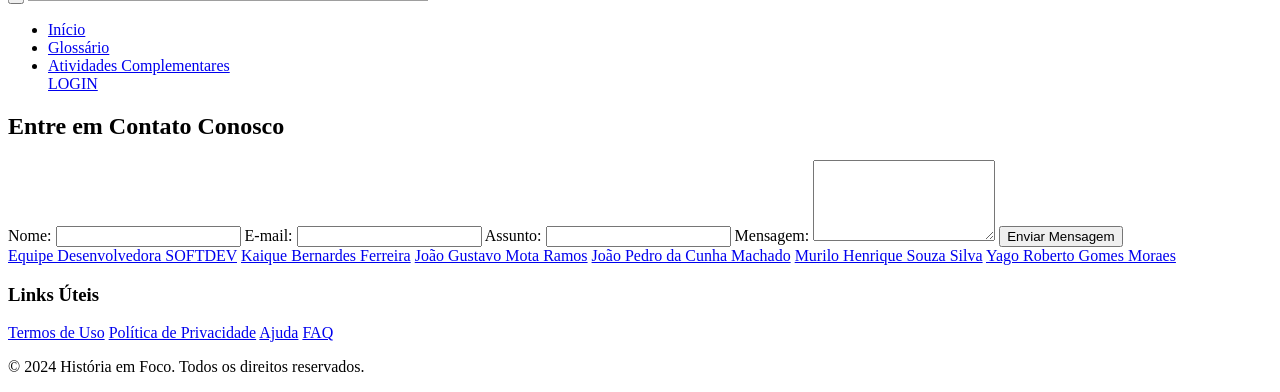
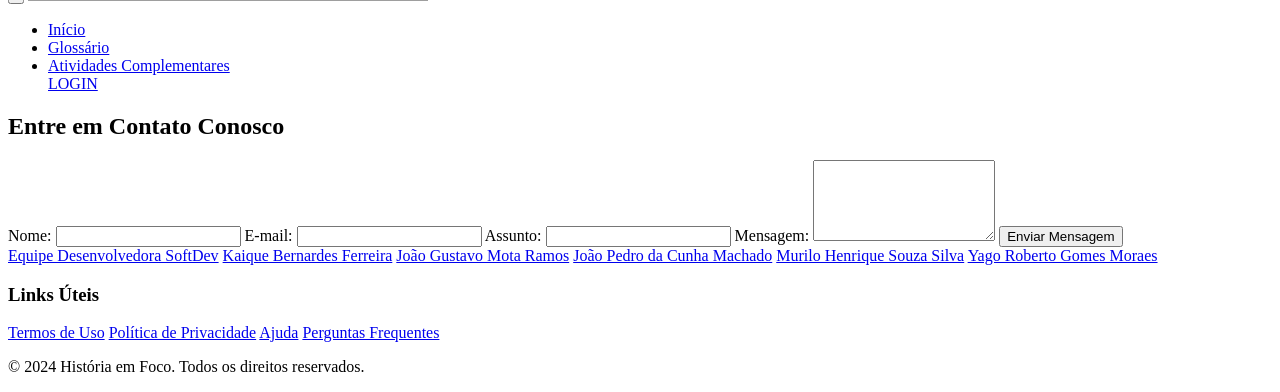
Before and after one commit to kbf0k/SENAI-HISTORIA, a PHP site: page /ajuda.php in a window 1280 px wide. Shown: the part 715-1107 px from the top of the page. Run offline with PHP 8.4, Linux system fonts and the light colour scheme; some libraries are stand-ins or nearby versions; grey boxes are pictures that could not be loaded.

Commit message:
ajustes textuais

```diff
--- a/php/ajuda.php
+++ b/php/ajuda.php
@@ -114,7 +114,7 @@ if ($_SERVER['REQUEST_METHOD'] == 'POST') {
 
 
     <footer class="footer">
-        <a id="titulo" href="desenvolvedores.php" target="_blank">Equipe Desenvolvedora SOFTDEV</a>
+        <a id="titulo" href="desenvolvedores.php" target="_blank">Equipe Desenvolvedora SoftDev</a>
         <a href="https://www.linkedin.com/in/kaiqueferreira0/" target="_blank">Kaique Bernardes Ferreira</a>
         <a href="https://www.linkedin.com/in/jo%C3%A3o-gustavo-mota-ramos-9b60242a2/" target="_blank">João Gustavo Mota Ramos</a>
         <a href="https://www.linkedin.com/in/jo%C3%A3o-pedro-da-cunha-machado-2089482b7/" target="_blank">João Pedro da Cunha Machado</a>
@@ -126,7 +126,7 @@ if ($_SERVER['REQUEST_METHOD'] == 'POST') {
         <a href="termosDeUso.php">Termos de Uso</a></li>
         <a href="politica_privacidade.php">Política de Privacidade</a></li>
         <a href="ajuda.php">Ajuda</a></li>
-        <a href="faq.php">FAQ</a></li>
+        <a href="faq.php">Perguntas Frequentes</a></li>
 
 
         <div class="footer-bottom">
--- a/php/atividades.php
+++ b/php/atividades.php
@@ -693,7 +693,7 @@ if (!isset($_SESSION['nome_sessao'])) {
 
     </main>
     <footer class="footer">
-        <a id="titulo" href="desenvolvedores.php" target="_blank">Equipe Desenvolvedora SOFTDEV</a>
+        <a id="titulo" href="desenvolvedores.php" target="_blank">Equipe Desenvolvedora SoftDev</a>
         <a href="https://www.linkedin.com/in/kaiqueferreira0/" target="_blank">Kaique Bernardes Ferreira</a>
         <a href="https://www.linkedin.com/in/jo%C3%A3o-gustavo-mota-ramos-9b60242a2/" target="_blank">João Gustavo Mota Ramos</a>
         <a href="https://www.linkedin.com/in/jo%C3%A3o-pedro-da-cunha-machado-2089482b7/" target="_blank">João Pedro da Cunha Machado</a>
@@ -705,7 +705,7 @@ if (!isset($_SESSION['nome_sessao'])) {
         <a href="termosDeUso.php">Termos de Uso</a></li>
         <a href="politica_privacidade.php">Política de Privacidade</a></li>
         <a href="ajuda.php">Ajuda</a></li>
-        <a href="faq.php">FAQ</a></li>
+        <a href="faq.php">Perguntas Frequentes</a></li>
 
 
         <div class="footer-bottom">
--- a/php/criar_adm.php
+++ b/php/criar_adm.php
@@ -148,7 +148,7 @@ if ($_SERVER['REQUEST_METHOD'] == 'POST') {
     </main>
 
     <footer class="footer">
-        <a id="titulo" href="desenvolvedores.php" target="_blank">Equipe Desenvolvedora SOFTDEV</a>
+        <a id="titulo" href="desenvolvedores.php" target="_blank">Equipe Desenvolvedora SoftDev</a>
         <a href="https://www.linkedin.com/in/kaiqueferreira0/" target="_blank">Kaique Bernardes Ferreira</a>
         <a href="https://www.linkedin.com/in/jo%C3%A3o-gustavo-mota-ramos-9b60242a2/" target="_blank">João Gustavo Mota Ramos</a>
         <a href="https://www.linkedin.com/in/jo%C3%A3o-pedro-da-cunha-machado-2089482b7/" target="_blank">João Pedro da Cunha Machado</a>
@@ -160,7 +160,7 @@ if ($_SERVER['REQUEST_METHOD'] == 'POST') {
         <a href="termosDeUso.php">Termos de Uso</a></li>
         <a href="politica_privacidade.php">Política de Privacidade</a></li>
         <a href="ajuda.php">Ajuda</a></li>
-        <a href="faq.php">FAQ</a></li>
+        <a href="faq.php">Perguntas Frequentes</a></li>
 
 
         <div class="footer-bottom">
--- a/php/desenvolvedores.php
+++ b/php/desenvolvedores.php
@@ -134,7 +134,7 @@ session_start();
     </main>
 
     <footer class="footer">
-        <a id="titulo" href="desenvolvedores.php" target="_blank">Equipe Desenvolvedora SOFTDEV</a>
+        <a id="titulo" href="desenvolvedores.php" target="_blank">Equipe Desenvolvedora SoftDev</a>
         <a href="https://www.linkedin.com/in/kaiqueferreira0/" target="_blank">Kaique Bernardes Ferreira</a>
         <a href="https://www.linkedin.com/in/jo%C3%A3o-gustavo-mota-ramos-9b60242a2/" target="_blank">João Gustavo Mota Ramos</a>
         <a href="https://www.linkedin.com/in/jo%C3%A3o-pedro-da-cunha-machado-2089482b7/" target="_blank">João Pedro da Cunha Machado</a>
@@ -146,7 +146,7 @@ session_start();
         <a href="termosDeUso.php">Termos de Uso</a></li>
         <a href="politica_privacidade.php">Política de Privacidade</a></li>
         <a href="ajuda.php">Ajuda</a></li>
-        <a href="faq.php">FAQ</a></li>
+        <a href="faq.php">Perguntas Frequentes</a></li>
 
 
         <div class="footer-bottom">
--- a/php/faq.php
+++ b/php/faq.php
@@ -103,7 +103,7 @@ if (!isset($_SESSION['nome_sessao'])) {
     </main>
 
     <footer class="footer">
-        <a id="titulo" href="desenvolvedores.php" target="_blank">Equipe Desenvolvedora SOFTDEV</a>
+        <a id="titulo" href="desenvolvedores.php" target="_blank">Equipe Desenvolvedora SoftDev</a>
         <a href="https://www.linkedin.com/in/kaiqueferreira0/" target="_blank">Kaique Bernardes Ferreira</a>
         <a href="https://www.linkedin.com/in/jo%C3%A3o-gustavo-mota-ramos-9b60242a2/" target="_blank">João Gustavo Mota Ramos</a>
         <a href="https://www.linkedin.com/in/jo%C3%A3o-pedro-da-cunha-machado-2089482b7/" target="_blank">João Pedro da Cunha Machado</a>
@@ -115,7 +115,7 @@ if (!isset($_SESSION['nome_sessao'])) {
         <a href="termosDeUso.php">Termos de Uso</a></li>
         <a href="politica_privacidade.php">Política de Privacidade</a></li>
         <a href="ajuda.php">Ajuda</a></li>
-        <a href="faq.php">FAQ</a></li>
+        <a href="faq.php">Perguntas Frequentes</a></li>
 
 
         <div class="footer-bottom">
--- a/php/gerenciar_alunos.php
+++ b/php/gerenciar_alunos.php
@@ -142,7 +142,7 @@ $resultado_alunos = $conexao->query($sql_alunos);
     </main>
 
     <footer class="footer">
-        <a id="titulo" href="desenvolvedores.php" target="_blank">Equipe Desenvolvedora SOFTDEV</a>
+        <a id="titulo" href="desenvolvedores.php" target="_blank">Equipe Desenvolvedora SoftDev</a>
         <a href="https://www.linkedin.com/in/kaiqueferreira0/" target="_blank">Kaique Bernardes Ferreira</a>
         <a href="https://www.linkedin.com/in/jo%C3%A3o-gustavo-mota-ramos-9b60242a2/" target="_blank">João Gustavo Mota Ramos</a>
         <a href="https://www.linkedin.com/in/jo%C3%A3o-pedro-da-cunha-machado-2089482b7/" target="_blank">João Pedro da Cunha Machado</a>
@@ -154,7 +154,7 @@ $resultado_alunos = $conexao->query($sql_alunos);
         <a href="termosDeUso.php">Termos de Uso</a></li>
         <a href="politica_privacidade.php">Política de Privacidade</a></li>
         <a href="ajuda.php">Ajuda</a></li>
-        <a href="faq.php">FAQ</a></li>
+        <a href="faq.php">Perguntas Frequentes</a></li>
 
 
         <div class="footer-bottom">
--- a/php/glosario.php
+++ b/php/glosario.php
@@ -238,7 +238,7 @@ if (isset($_SESSION['tipo_sessao']) && $_SESSION['tipo_sessao'] === 'Administrad
   <div id="navLetras"></div>
 
   <footer class="footer">
-        <h3>Equipe Desenvolvedora SOFTDEV</h3>
+        <h3>Equipe Desenvolvedora SoftDev</h3>
         <a href="https://www.linkedin.com/in/kaiqueferreira0/" target="_blank">Kaique Bernardes Ferreira</a>
         <a href="https://www.linkedin.com/in/jo%C3%A3o-gustavo-mota-ramos-9b60242a2/" target="_blank">João Gustavo Mota Ramos</a>
         <a href="https://www.linkedin.com/in/jo%C3%A3o-pedro-da-cunha-machado-2089482b7/" target="_blank">João Pedro da Cunha Machado</a>
@@ -250,7 +250,7 @@ if (isset($_SESSION['tipo_sessao']) && $_SESSION['tipo_sessao'] === 'Administrad
         <a href="termosDeUso.php">Termos de Uso</a></li>
         <a href="politica_privacidade.php">Política de Privacidade</a></li>
         <a href="ajuda.php">Ajuda</a></li>
-        <a href="faq.php">FAQ</a></li>
+        <a href="faq.php">Perguntas Frequentes</a></li>
 
 
         <div class="footer-bottom">
--- a/php/glossario.php
+++ b/php/glossario.php
@@ -400,7 +400,7 @@ if (isset($_SESSION['tipo_sessao']) && $_SESSION['tipo_sessao'] === 'Administrad
         <a href="termosDeUso.php">Termos de Uso</a></li>
         <a href="politica_privacidade.php">Política de Privacidade</a></li>
         <a href="ajuda.php">Ajuda</a></li>
-        <a href="faq.php">FAQ</a></li>
+        <a href="faq.php">Perguntas Frequentes</a></li>
 
 
         <div class="footer-bottom">
--- a/php/idade_antiga.php
+++ b/php/idade_antiga.php
@@ -231,7 +231,7 @@ if (!isset($_SESSION['nome_sessao'])) {
         <button id="backToTop" onclick="scrollToTop()">&#8250;</button>
     </main>
     <footer class="footer">
-        <a id="titulo" href="desenvolvedores.php" target="_blank">Equipe Desenvolvedora SOFTDEV</a>
+        <a id="titulo" href="desenvolvedores.php" target="_blank">Equipe Desenvolvedora SoftDev</a>
         <a href="https://www.linkedin.com/in/kaiqueferreira0/" target="_blank">Kaique Bernardes Ferreira</a>
         <a href="https://www.linkedin.com/in/jo%C3%A3o-gustavo-mota-ramos-9b60242a2/" target="_blank">João Gustavo Mota Ramos</a>
         <a href="https://www.linkedin.com/in/jo%C3%A3o-pedro-da-cunha-machado-2089482b7/" target="_blank">João Pedro da Cunha Machado</a>
@@ -243,7 +243,7 @@ if (!isset($_SESSION['nome_sessao'])) {
         <a href="termosDeUso.php">Termos de Uso</a></li>
         <a href="politica_privacidade.php">Política de Privacidade</a></li>
         <a href="ajuda.php">Ajuda</a></li>
-        <a href="faq.php">FAQ</a></li>
+        <a href="faq.php">Perguntas Frequentes</a></li>
 
 
         <div class="footer-bottom">
--- a/php/idade_contemporanea.php
+++ b/php/idade_contemporanea.php
@@ -328,7 +328,7 @@ if (!isset($_SESSION['nome_sessao'])) {
         <button id="backToTop" onclick="scrollToTop()">&#8250;</button>
     </main>
     <footer class="footer">
-        <a id="titulo" href="desenvolvedores.php" target="_blank">Equipe Desenvolvedora SOFTDEV</a>
+        <a id="titulo" href="desenvolvedores.php" target="_blank">Equipe Desenvolvedora SoftDev</a>
         <a href="https://www.linkedin.com/in/kaiqueferreira0/" target="_blank">Kaique Bernardes Ferreira</a>
         <a href="https://www.linkedin.com/in/jo%C3%A3o-gustavo-mota-ramos-9b60242a2/" target="_blank">João Gustavo Mota Ramos</a>
         <a href="https://www.linkedin.com/in/jo%C3%A3o-pedro-da-cunha-machado-2089482b7/" target="_blank">João Pedro da Cunha Machado</a>
@@ -340,7 +340,7 @@ if (!isset($_SESSION['nome_sessao'])) {
         <a href="termosDeUso.php">Termos de Uso</a></li>
         <a href="politica_privacidade.php">Política de Privacidade</a></li>
         <a href="ajuda.php">Ajuda</a></li>
-        <a href="faq.php">FAQ</a></li>
+        <a href="faq.php">Perguntas Frequentes</a></li>
 
 
         <div class="footer-bottom">
--- a/php/idade_media.php
+++ b/php/idade_media.php
@@ -314,7 +314,7 @@ session_start();
         <button id="backToTop" onclick="scrollToTop()">&#8250;</button>
     </main>
     <footer class="footer">
-        <a id="titulo" href="desenvolvedores.php" target="_blank">Equipe Desenvolvedora SOFTDEV</a>
+        <a id="titulo" href="desenvolvedores.php" target="_blank">Equipe Desenvolvedora SoftDev</a>
         <a href="https://www.linkedin.com/in/kaiqueferreira0/" target="_blank">Kaique Bernardes Ferreira</a>
         <a href="https://www.linkedin.com/in/jo%C3%A3o-gustavo-mota-ramos-9b60242a2/" target="_blank">João Gustavo Mota Ramos</a>
         <a href="https://www.linkedin.com/in/jo%C3%A3o-pedro-da-cunha-machado-2089482b7/" target="_blank">João Pedro da Cunha Machado</a>
@@ -326,7 +326,7 @@ session_start();
         <a href="termosDeUso.php">Termos de Uso</a></li>
         <a href="politica_privacidade.php">Política de Privacidade</a></li>
         <a href="ajuda.php">Ajuda</a></li>
-        <a href="faq.php">FAQ</a></li>
+        <a href="faq.php">Perguntas Frequentes</a></li>
 
 
         <div class="footer-bottom">
--- a/php/inicio.php
+++ b/php/inicio.php
@@ -248,7 +248,7 @@ if (!isset($_SESSION['nome_sessao'])) {
 
 
     <footer class="footer">
-        <a id="titulo" href="desenvolvedores.php" target="_blank">Equipe Desenvolvedora SOFTDEV</a>
+        <a id="titulo" href="desenvolvedores.php" target="_blank">Equipe Desenvolvedora SoftDev</a>
         <a href="https://www.linkedin.com/in/kaiqueferreira0/" target="_blank">Kaique Bernardes Ferreira</a>
         <a href="https://www.linkedin.com/in/jo%C3%A3o-gustavo-mota-ramos-9b60242a2/" target="_blank">João Gustavo Mota Ramos</a>
         <a href="https://www.linkedin.com/in/jo%C3%A3o-pedro-da-cunha-machado-2089482b7/" target="_blank">João Pedro da Cunha Machado</a>
@@ -260,7 +260,7 @@ if (!isset($_SESSION['nome_sessao'])) {
         <a href="termosDeUso.php">Termos de Uso</a></li>
         <a href="politica_privacidade.php">Política de Privacidade</a></li>
         <a href="ajuda.php">Ajuda</a></li>
-        <a href="faq.php">FAQ</a></li>
+        <a href="faq.php">Perguntas Frequentes</a></li>
 
 
         <div class="footer-bottom">
--- a/php/nav-responsiva.php
+++ b/php/nav-responsiva.php
@@ -99,7 +99,7 @@ if(!isset($_SESSION['nome_sessao'])){
 
     </main>
     <footer class="footer">
-        <h3>Equipe Desenvolvedora SOFTDEV</h3>
+        <h3>Equipe Desenvolvedora SoftDev</h3>
         <a href="https://www.linkedin.com/in/kaiqueferreira0/" target="_blank">Kaique Bernardes Ferreira</a>
         <a href="https://www.linkedin.com/in/jo%C3%A3o-gustavo-mota-ramos-9b60242a2/" target="_blank">João Gustavo Mota Ramos</a>
         <a href="https://www.linkedin.com/in/jo%C3%A3o-pedro-da-cunha-machado-2089482b7/" target="_blank">João Pedro da Cunha Machado</a>
@@ -111,7 +111,7 @@ if(!isset($_SESSION['nome_sessao'])){
         <a href="termosDeUso.php">Termos de Uso</a></li>
         <a href="politica_privacidade.php">Política de Privacidade</a></li>
         <a href="ajuda.php">Ajuda</a></li>
-        <a href="faq.php">FAQ</a></li>
+        <a href="faq.php">Perguntas Frequentes</a></li>
 
 
         <div class="footer-bottom">
--- a/php/perfil.php
+++ b/php/perfil.php
@@ -228,7 +228,7 @@ $conexao->close();
     </section>
     </main>
     <footer class="footer">
-        <a id="titulo" href="desenvolvedores.php" target="_blank">Equipe Desenvolvedora SOFTDEV</a>
+        <a id="titulo" href="desenvolvedores.php" target="_blank">Equipe Desenvolvedora SoftDev</a>
         <a href="https://www.linkedin.com/in/kaiqueferreira0/" target="_blank">Kaique Bernardes Ferreira</a>
         <a href="https://www.linkedin.com/in/jo%C3%A3o-gustavo-mota-ramos-9b60242a2/" target="_blank">João Gustavo Mota Ramos</a>
         <a href="https://www.linkedin.com/in/jo%C3%A3o-pedro-da-cunha-machado-2089482b7/" target="_blank">João Pedro da Cunha Machado</a>
@@ -240,7 +240,7 @@ $conexao->close();
         <a href="termosDeUso.php">Termos de Uso</a></li>
         <a href="politica_privacidade.php">Política de Privacidade</a></li>
         <a href="ajuda.php">Ajuda</a></li>
-        <a href="faq.php">FAQ</a></li>
+        <a href="faq.php">Perguntas Frequentes</a></li>
 
 
         <div class="footer-bottom">
--- a/php/politica_privacidade.php
+++ b/php/politica_privacidade.php
@@ -110,7 +110,7 @@ if (!isset($_SESSION['nome_sessao'])) {
     </main>
 
     <footer class="footer">
-        <a id="titulo" href="desenvolvedores.php" target="_blank">Equipe Desenvolvedora SOFTDEV</a>
+        <a id="titulo" href="desenvolvedores.php" target="_blank">Equipe Desenvolvedora SoftDev</a>
         <a href="https://www.linkedin.com/in/kaiqueferreira0/" target="_blank">Kaique Bernardes Ferreira</a>
         <a href="https://www.linkedin.com/in/jo%C3%A3o-gustavo-mota-ramos-9b60242a2/" target="_blank">João Gustavo Mota Ramos</a>
         <a href="https://www.linkedin.com/in/jo%C3%A3o-pedro-da-cunha-machado-2089482b7/" target="_blank">João Pedro da Cunha Machado</a>
@@ -122,7 +122,7 @@ if (!isset($_SESSION['nome_sessao'])) {
         <a href="termosDeUso.php">Termos de Uso</a></li>
         <a href="politica_privacidade.php">Política de Privacidade</a></li>
         <a href="ajuda.php">Ajuda</a></li>
-        <a href="faq.php">FAQ</a></li>
+        <a href="faq.php">Perguntas Frequentes</a></li>
 
 
         <div class="footer-bottom">
--- a/php/pre_historia.php
+++ b/php/pre_historia.php
@@ -306,7 +306,7 @@ if (!isset($_SESSION['nome_sessao'])) {
         <button id="backToTop" onclick="scrollToTop()">&#8250;</button>
         </main>
     <footer class="footer">
-        <a id="titulo" href="desenvolvedores.php" target="_blank">Equipe Desenvolvedora SOFTDEV</a>
+        <a id="titulo" href="desenvolvedores.php" target="_blank">Equipe Desenvolvedora SoftDev</a>
         <a href="https://www.linkedin.com/in/kaiqueferreira0/" target="_blank">Kaique Bernardes Ferreira</a>
         <a href="https://www.linkedin.com/in/jo%C3%A3o-gustavo-mota-ramos-9b60242a2/" target="_blank">João Gustavo Mota Ramos</a>
         <a href="https://www.linkedin.com/in/jo%C3%A3o-pedro-da-cunha-machado-2089482b7/" target="_blank">João Pedro da Cunha Machado</a>
@@ -318,7 +318,7 @@ if (!isset($_SESSION['nome_sessao'])) {
         <a href="termosDeUso.php">Termos de Uso</a></li>
         <a href="politica_privacidade.php">Política de Privacidade</a></li>
         <a href="ajuda.php">Ajuda</a></li>
-        <a href="faq.php">FAQ</a></li>
+        <a href="faq.php">Perguntas Frequentes</a></li>
 
 
         <div class="footer-bottom">
--- a/php/termosDeUso.php
+++ b/php/termosDeUso.php
@@ -106,7 +106,7 @@ if (!isset($_SESSION['nome_sessao'])) {
     </main>
 
     <footer class="footer">
-        <a id="titulo" href="desenvolvedores.php" target="_blank">Equipe Desenvolvedora SOFTDEV</a>
+        <a id="titulo" href="desenvolvedores.php" target="_blank">Equipe Desenvolvedora SoftDev</a>
         <a href="https://www.linkedin.com/in/kaiqueferreira0/" target="_blank">Kaique Bernardes Ferreira</a>
         <a href="https://www.linkedin.com/in/jo%C3%A3o-gustavo-mota-ramos-9b60242a2/" target="_blank">João Gustavo Mota Ramos</a>
         <a href="https://www.linkedin.com/in/jo%C3%A3o-pedro-da-cunha-machado-2089482b7/" target="_blank">João Pedro da Cunha Machado</a>
@@ -118,7 +118,7 @@ if (!isset($_SESSION['nome_sessao'])) {
         <a href="termosDeUso.php">Termos de Uso</a></li>
         <a href="politica_privacidade.php">Política de Privacidade</a></li>
         <a href="ajuda.php">Ajuda</a></li>
-        <a href="faq.php">FAQ</a></li>
+        <a href="faq.php">Perguntas Frequentes</a></li>
 
 
         <div class="footer-bottom">
```
